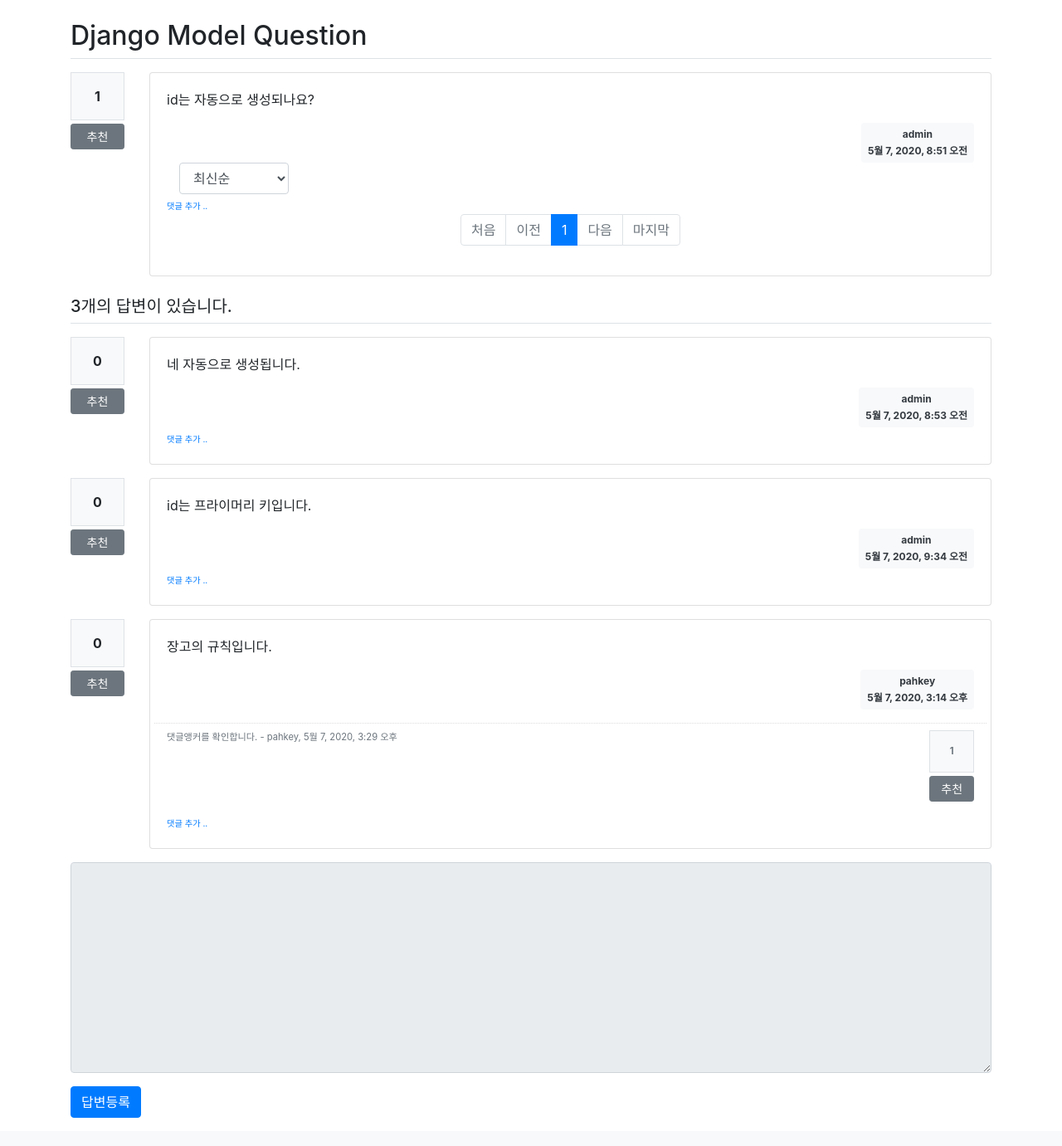
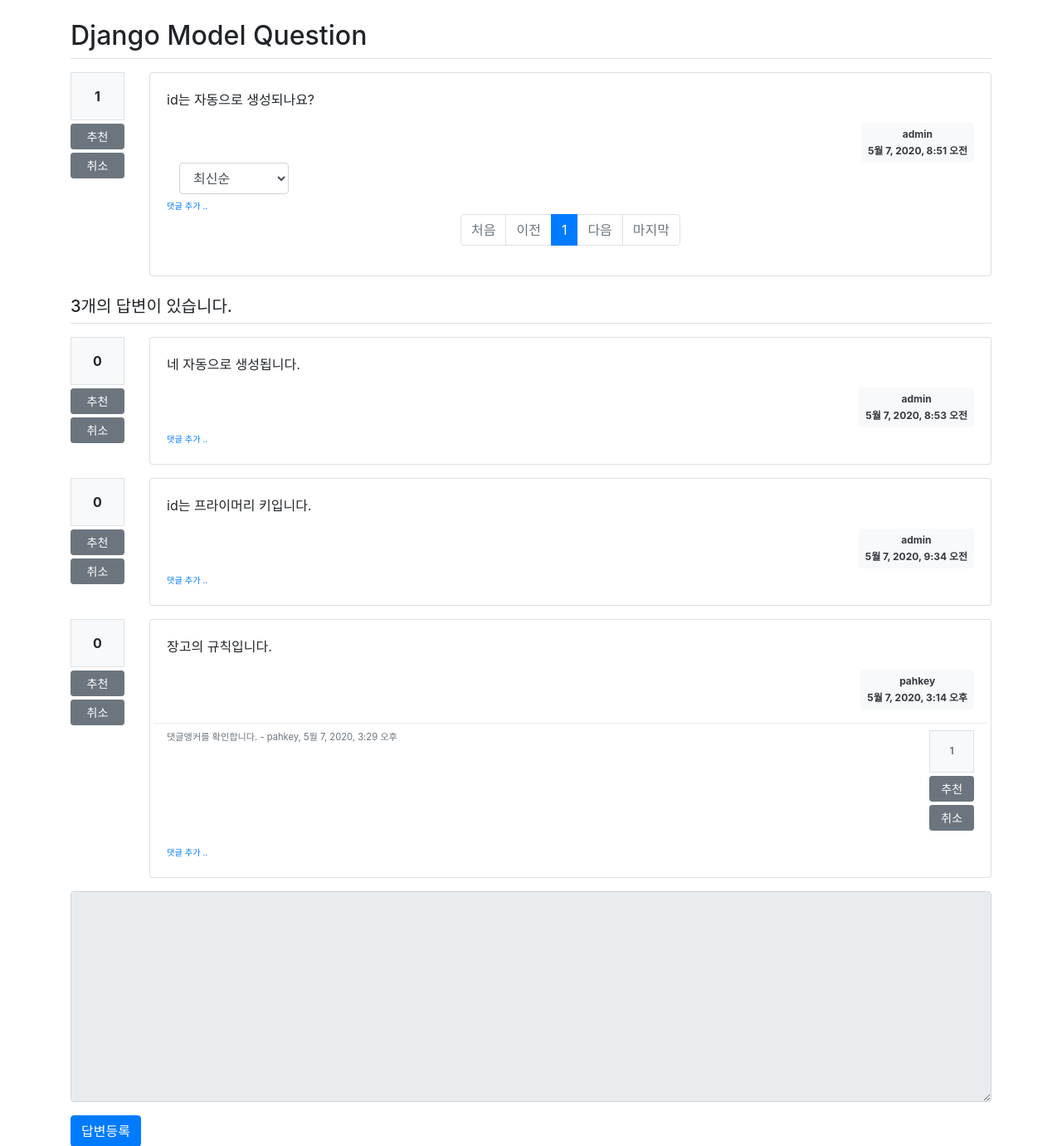
Before and after one commit to pydonut/adonut, a Django app: page /pybo/2/ in a window 1280 px wide. Shown: the part 57-1438 px from the top of the page at 83% size. Before the commit the page ends 1404 px from the top, so only its background shows below. Run offline with Django 3.2, Linux system fonts and the light colour scheme; data comes from the database, SQL or seed files in the repository; both versions use the stored data as it was after the commit; some libraries are stand-ins or nearby versions.

Commit message:
추천 취소 기능 추가

```diff
--- a/pybo/urls.py
+++ b/pybo/urls.py
@@ -34,4 +34,8 @@ urlpatterns = [
     path('vote/answer/<int:answer_id>/', vote_views.vote_answer, name='vote_answer'),
     path('vote/comment/question/<int:comment_id>/', vote_views.vote_question_comment, name='vote_question_comment'),
     path('vote/comment/answer/<int:comment_id>/', vote_views.vote_answer_comment, name='vote_answer_comment'),
+    path('vote/cancel/question/<int:question_id>/', vote_views.cancel_vote_question, name='cancel_vote_question'),
+    path('vote/cancel/answer/<int:answer_id>/', vote_views.cancel_vote_answer, name='cancel_vote_answer'),
+    path('vote/cancel/comment/question/<int:comment_id>/', vote_views.cancel_vote_question_comment, name='cancel_vote_question_comment'),
+    path('vote/cancel/comment/answer/<int:comment_id>/', vote_views.cancel_vote_answer_comment, name='cancel_vote_answer_comment'),
 ]
--- a/templates/pybo/question_detail.html
+++ b/templates/pybo/question_detail.html
@@ -17,6 +17,8 @@
             <div class="bg-light text-center p-3 border font-weight-bolder mb-1">{{question.voter.count}}</div>
             <a href="#" data-uri="{% url 'pybo:vote_question' question.id  %}"
                class="recommend btn btn-sm btn-secondary btn-block my-1">추천</a>
+            <a href="#" data-uri="{% url 'pybo:cancel_vote_question' question.id  %}"
+               class="cancel btn btn-sm btn-secondary btn-block my-1">취소</a>
         </div>
         <div class="col-11"> <!-- 질문영역 -->
             <div class="card">
@@ -73,7 +75,10 @@
                             <!-- 질문 댓글 추천 start -->
                             <div class="col-1">
                                 <div class="bg-light text-center p-3 border font-weight-bolder mb-1">{{comment.question_comment_voter.count}}</div>
-                                <a href="#" data-uri="{% url 'pybo:vote_question_comment' comment.id  %}" class="recommend btn btn-sm btn-secondary btn-block my-1">추천</a>
+                                <a href="#" data-uri="{% url 'pybo:vote_question_comment' comment.id  %}"
+                                   class="recommend btn btn-sm btn-secondary btn-block my-1">추천</a>
+                                <a href="#" data-uri="{% url 'pybo:cancel_vote_question_comment' comment.id  %}"
+                                    class="cancel btn btn-sm btn-secondary btn-block my-1">취소</a>
                             </div>
                             <!-- 질문 댓글 추천 end -->
                         </div>
@@ -147,6 +152,8 @@
             <div class="bg-light text-center p-3 border font-weight-bolder mb-1">{{answer.voter.count}}</div>
             <a href="#" data-uri="{% url 'pybo:vote_answer' answer.id  %}"
                 class="recommend btn btn-sm btn-secondary btn-block my-1">추천</a>
+            <a href="#" data-uri="{% url 'pybo:cancel_vote_answer' answer.id  %}"
+                class="cancel btn btn-sm btn-secondary btn-block my-1">취소</a>
         </div>
         <div class="col-11">  <!-- 답변영역 -->
             <div class="card">
@@ -197,7 +204,10 @@
                             <!-- 답변 댓글 추천 start -->
                             <div class="col-1">
                                 <div class="bg-light text-center p-3 border font-weight-bolder mb-1">{{comment.answer_comment_voter.count}}</div>
-                                <a href="#" data-uri="{% url 'pybo:vote_answer_comment' comment.id  %}" class="recommend btn btn-sm btn-secondary btn-block my-1">추천</a>
+                                <a href="#" data-uri="{% url 'pybo:vote_answer_comment' comment.id  %}"
+                                   class="recommend btn btn-sm btn-secondary btn-block my-1">추천</a>
+                                <a href="#" data-uri="{% url 'pybo:cancel_vote_answer_comment' comment.id  %}"
+                                    class="cancel btn btn-sm btn-secondary btn-block my-1">취소</a>
                             </div>
                             <!-- 답변 댓글 추천 end -->
                         </div>
@@ -250,6 +260,11 @@ $(document).ready(function(){
             location.href = $(this).data('uri');
         }
     });
+    $(".cancel").on('click', function() {
+        if(confirm("정말로 취소하시겠습니까?")) {
+            location.href = $(this).data('uri');
+        }
+    });
     $(".so").on('change', function() {
         $("#so").val($(this).val());
         $("#page").val(1);
```
Also changed, not shown: pybo/views/vote_views.py (+25 -0 lines), db.sqlite3.
